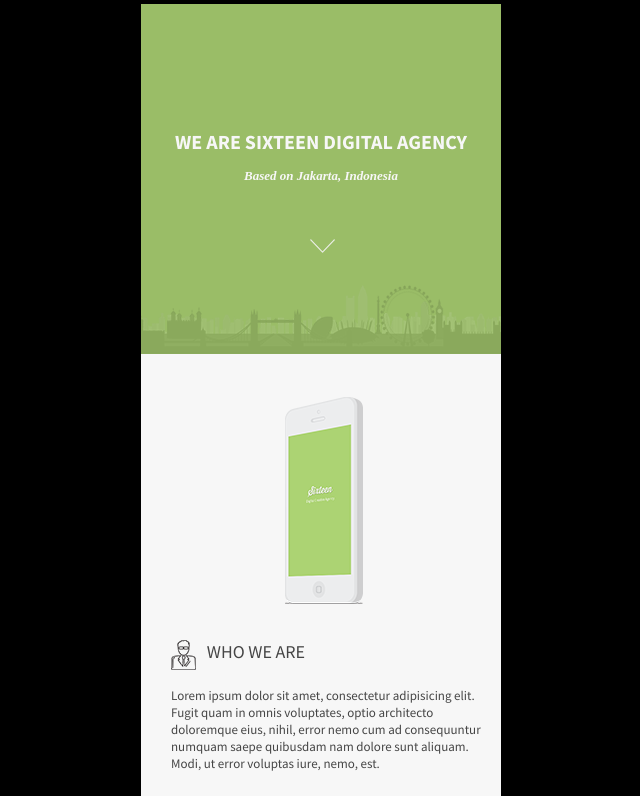
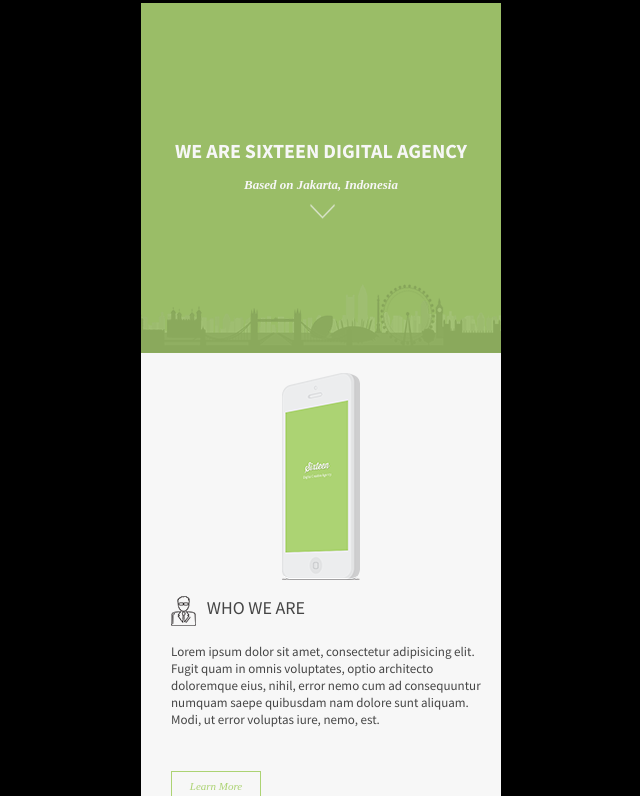
Before and after one commit to chrismcclure/sixteen-website, a plain HTML site: page sixteen-website/index.html in a window 1280 px wide. Shown: the part 50-846 px from the top of the page, without its empty margins (319-959 px from the left). Drawn offline with Linux system fonts and the light colour scheme.

Commit message:
better style after class

```diff
--- a/sixteen-website/index.html
+++ b/sixteen-website/index.html
@@ -15,23 +15,19 @@
         <header>
             <div class="Nav_Bar">
                 <img id="sixteen" src="images/logo-sixteen.png" alt="sixteen logo">
-                <div class="Nav_Btn">
+                <nav>
                     <img id="ham-btn" src="images/btn-tg-button-wobackground.png" alt="Hamburgerbutton">
-                </div>
+                </nav>
             </div>
         </header> <!--End of header-->
 
 
 <!--Begin Title Section-->
         <section class="first_section">
-            <div class="first_section_text">
+            <div class="first_section_content">
                 <h1 >we are sixteen digital agency</h1>
                 <h2 id="h2_ver_1">Based on Jakarta, Indonesia</h2>
                 <img src="images/Down_arrow.png" alt="down arrow">
-            </div>
-
-            <div class="first_section_sil">
-                <img id="sil" src="images/sil.png" alt="silhoutte">
             </div>
         </section>
         <!-- End Title sectioin -->
--- a/sixteen-website/mycss.css
+++ b/sixteen-website/mycss.css
@@ -1,61 +1,44 @@
 html {
     background-color: black;
 }
-
 body {
     width: 360px;
     margin: auto;
-    border: 1px solid black;
 }
-
-div {
-
+div {}
+header {}
+section {
+    border: solid 0px pink;
 }
-
-header{
-
-
-}
-
-section {
-
-
-/*    border: solid 1px pink;*/
-}
-
 
 /* Style all default h1, h2, h3 in document  */
 
-h1, h2, h3{
+h1,
+h2,
+h3 {
     text-align: center;
 }
-
-
-h1{
-    padding-top: 125px;
+h1 {
     font-family: 'Source Sans Pro', sans-serif;
     font-weight: bold;
     font-size: 20px;
     color: #f7f7f7;
     text-transform: uppercase;
 }
-
-h2{
+h2 {
     font-family: 'Source Sans Pro', sans-serif;
-    padding-top: 40px; /*Helps align to top of previous section */
+    padding-top: 40px;
+    /*Helps align to top of previous section */
     font-size: 18px;
     text-transform: uppercase;
 }
-
-h3{
+h3 {
     font-family: Droid Serif;
     font-size: 12px;
     Color: #454545;
-
 }
 
 /*  Individual Styles for h2, h3, seperatebar tags */
-
 
 #h2_ver_1 {
     margin-top: -40px;
@@ -65,66 +48,53 @@ h3{
     color: #f7f7f7;
     text-transform: none;
 }
-
-#h2_ver_2{
+#h2_ver_2 {
     color: : #454545;
-
 }
-
-#h2_ver_3{
+#h2_ver_3 {
     color: #f7f7f7;
 }
-
-
-#h3_ver_1{
+#h3_ver_1 {
     color: #f7f7f7;
 }
-
 #green_text {
     color: #acd373;
 }
-
-.stupid_bars{
+.stupid_bars {
     display: block;
     margin: auto;
 }
 
+/* remove of bullet and left margin from ul */
 
-/* remove of bullet and left margin from ul */
 ul {
     list-style-type: none;
 }
-
-li{
+li {
     margin-left: -10px
 }
 
+/* Header Section */
 
-
-
-/* Header Section */
-header{
+header {
     background-color: #acd373;
     height: 40px;
     width: 100%;
     position: relative;
 }
-
-#sixteen{
+#sixteen {
     left: 30px;
     position: absolute;
     top: 50%;
     transform: translateY(-50%);
 }
-
-.Nav_Btn {
+nav {
     background-color: #89a85c;
     height: 40px;
     width: 40px;
     float: right;
 }
-
-#ham-btn{
+#ham-btn {
     position: relative;
     left: 40%;
     transform: translateY(-50%);
@@ -132,45 +102,45 @@ header{
     transform: translateY(-50%);
 }
 
+/* First Section */
 
 
+/* Round 1 of styling done */
 
-/* First Section */
-/* Round 1 of styling done */
-.first_section{
-    background-color: #9abd67;
+.first_section {
+    background: url(images/sil.png) #9abd67  no-repeat bottom;
     height: 350px;
-    position: relative;
+
 }
 
-.first_section_text img {
+.first_section_content {
+    position: relative;
+    top: 50%;
+    transform: translateY(-50%);
+
+}
+.first_section_content img {
     display: block;
     margin: auto;
-    margin-top: 55px;
 }
 
-#sil{
-    position: absolute;
-    bottom: 0px;
-    left: 0px;
-    width: 100%;
-}
+/* Second Section */
 
-
-/* Second Section */
 .second_section {
     height: 500px;
-    width:100%;
-    background-color: #f7f7f7;
+    width: 100%;
+    background: #f7f7f7;
+
+}
+.img_phone img {
+
     position: relative;
+    display: block;
+    margin: auto;
+
+    transform: translateY(20px);
+
 }
-
-.img_phone img {
-    display: block;
-    padding-top: 43px;
-    margin-left: 40%;
-}
-
 .who_we_are {
     margin-top: 36px;
     margin-left: 30px;
@@ -178,16 +148,13 @@ header{
     font-family: 'Source Sans Pro', sans-serif;
     color: #454545;
 }
-
 .who_we_are p {
     font-size: 13px;
 }
-
-#side_text{
+#side_text {
     font-size: 18px;
     position: absolute;
 }
-
 .button {
     background-color: #f7f7f7;
     color: #acd373;
@@ -200,19 +167,23 @@ header{
     margin-top: 30px;
 }
 
+input:hover {
+	background-color: black;
+}
+
 /*Video Section*/
+
 .Video {
     position: relative;
     height: 262px;
     background-image: url(images/students-video-preview.png);
     display: block;
 }
-
-#playbutton{
+#playbutton {
     display: block;
     position: absolute;
     top: 96px;
-    left:136px;
+    left: 136px;
 }
 
 /*  Services Section */
@@ -223,87 +194,63 @@ header{
     height: 500px;
     position: relative;
 }
-
 .Head_combo1 {
     margin-top: 0px;
     position: relative;
     height: 129px;
-
 }
-
-
 
 /* Three Blocks of Services */
 
 .Service_Block {
     margin-left: -20px;
     padding-right: 12px;
-
 }
-
-
 .service_icons_holder {
     display: block;
     float: left;
-/*    border: 1px solid red;*/
-
+    border: 1px solid red;
 }
-
 .service_icons_holder img {
     margin-top: -5px;
     margin-bottom: 15px;
     margin-left: -10px;
-
-
+    border: 1px solid red;
 }
-
 .service_text_holder {
     float: left;
-/*	   border: 1px solid red;*/
+    border: 1px solid red;
     width: 285px;
 }
 
-
 }
-
 .Service_Block p {
     font-family: Droid Serif;
     font-size: 12px;
     margin-top: 0;
 }
-
 .service_head {
     text-transform: uppercase;
     color: #acd373;
     font-size: 14px;
 }
-
 .service_sub {
     font-size: 13px;
 }
-
-#service_button{
+#service_button {
     position: absolute;
     left: 123px;
     bottom: 48px;
-
 }
 
 /* Meet Team Section */
-
 .Meet_Team {
     height: 484px;
     position: relative;
     background-color: #acd373;
     color: #f7f7f7;
-
 }
-
-
-
-
-
-#white_box{
+#white_box {
     height: 186px;
     width: 200px;
     border-radius: 3%;
@@ -312,27 +259,23 @@ bottom: 48px;
     left: 80px;
     top: 177px;
 }
-
 .circle_face {
     /* There has to be a better way that guessing*/
+
     border: 5px #acd373 solid;
     border-radius: 100%;
     left: 55px;
     top: -30px;
     position: absolute;
 }
-
-.arrows{
+.arrows {
     position: absolute;
     top: 233px;
 }
-
-#left_arrow{
+#left_arrow {
     left: 30px;
-
 }
-
-#right_arrow{
+#right_arrow {
     right: 30px;
 }
 
@@ -341,27 +284,21 @@ bottom: 48px;
 	margin-top: 80px;
 }
 */
-
-#ceo_name{
+#ceo_name {
     color: #acd373;
     text-transform: uppercase;
     margin-top: 80px;
 }
-
-#ceo_title{
+#ceo_title {
     color: black;
     margin-top: 15px;
 }
-
-
 .ceo_social_buttons {
     display: inline;
     position: absolute;
     bottom: 14px;
     left: 63px;
 }
-
-
 .Hiring_section {
     display: block;
     height: 66px;
@@ -370,17 +307,14 @@ color: black;
     bottom: 0;
     background-color: #9abd67;
 }
-
 .Hiring_section p {
     position: absolute;
     left: 30px;
     bottom: 14px;
     padding-left: 0px;
     color: #f7f7f7;
-
 }
-
-#hiring_button{
+#hiring_button {
     border: 1px solid #f7f7f7;
     position: absolute;
     bottom: 13px;
@@ -389,7 +323,6 @@ color: black;
     background-color: #9abd67;
     height: 30px;
     width: 100px;
-
 }
 
 /*   Recent Work Section */
@@ -398,16 +331,12 @@ color: black;
     height: 600px;
     background-color: #f7f7f7;
 }
-
-
-
-#main_image{
+#main_image {
     display: block;
     margin-right: auto;
     margin-left: auto;
 }
-
-#leroy_themes{
+#leroy_themes {
     font-family: 'Source Sans Pro', sans-serif;
     text-align: center;
     font-weight: bold;
@@ -415,14 +344,12 @@ color: black;
     font-size: 14px;
     color: #454545;
 }
-
-#works_button{
+#works_button {
     display: block;
     margin-top: 50px;
     margin-right: auto;
     margin-left: auto;
 }
-
 .Works_logos {
     display: inline;
     position: absolute;
@@ -430,10 +357,7 @@ display: block;
     left: 50px;
 }
 
-
-
 /*Testimonial Section */
-
 .testimonial_section {
     position: relative;
     height: 560px;
@@ -447,7 +371,6 @@ display: block;
     left: 30px;
     top: 60px;
 }
-
 .testimonial_quote p {
     font-family: Droid Serif;
     font-size: 12px;
@@ -456,8 +379,7 @@ display: block;
     padding-left: 15px;
     padding-right: 10px;
 }
-
-#qoutes{
+#qoutes {
     font-family: Droid Serif;
     position: absolute;
     left: 270px;
@@ -465,55 +387,43 @@ display: block;
     font-size: 48.64px;
     color: #d9d5d3;
 }
-
-
 .pic_name_block {
     display: block;
     width: 300px;
     position: absolute;
     top: 200px;
-
     left: 50px;
 }
-
 .pic_name_block img {
     border-radius: 100%;
     float: left;
     margin-right: 20px;
-
     /*
     position: absolute;
     top: 180px;
     left: 30px;
 }
 */
-
 }
-
-
-#John_Doe_Name{
+#John_Doe_Name {
     text-transform: uppercase;
     font-family: 'Source Sans Pro', sans-serif;
     color: #acd373;
     font-size: 14px;
     font-weight: bold;
 }
-
-#smash_mag{
+#smash_mag {
     font-style: italic;
     font-size: 12px;
     font-family: Droid Serif;
     color: #babcbf;
 }
-
 .circle_holder {
     display: inline;
     position: absolute;
     left: 160px;
     top: 300px;
-
 }
-
 .filled_circle {
     width: 10px;
     height: 10px;
@@ -523,8 +433,6 @@ display: block;
     float: left;
     margin: 3px;
 }
-
-
 .empty_cicle {
     float: left;
     width: 10px;
@@ -533,8 +441,6 @@ display: block;
     border-radius: 100%;
     border: 2px solid #f7f7f7;
 }
-
-
 .Test_text_block {
     margin-left: 20px;
     margin-right: 20px;
@@ -542,22 +448,18 @@ display: block;
     position: absolute;
     top: 330px
 }
-
-#Testimonial_Head{
+#Testimonial_Head {
     text-transform: uppercase;
     font-family: 'Source Sans Pro', sans-serif;
     color: #e3e3e4;
     font-size: 18px;
 }
-
-#Testimonial_Body{
+#Testimonial_Body {
     font-family: 'Source Sans Pro', sans-serif;
     color: #e3e3e4;
     font-size: 13px;
 }
-
-
-#test_button{
+#test_button {
     position: absolute;
     width: 130px;
     height: 30px;
@@ -566,26 +468,17 @@ position: absolute;
     background: none;
 }
 
-
-
-
 /* Blog Section */
 .blog_section {
     position: relative;
     height: 615px;
     background-color: #f7f7f7;
     margin-top: -16px;
-
 }
-
-.title_sub_line{
+.title_sub_line {
     height: 139px;
-
 }
-
-
-
-.blog_entry{
+.blog_entry {
     display: block;
     float: left;
     height: 204px;
@@ -594,7 +487,6 @@ position: absolute;
     margin-top: 15px;
     position: relative;
 }
-
 .blog_entry p {
     text-align: center;
     font-family: 'Source Sans Pro', sans-serif;
@@ -602,8 +494,6 @@ position: absolute;
     font-size: 10.3px;
     padding-top: 14px;
 }
-
-
 .green_circle {
     width: 30px;
     height: 30px;
@@ -614,18 +504,16 @@ position: absolute;
     top: 76px;
     left: 62px;
 }
-
 .image_box {
     /* Can't figure out how to get all the images in the box correctly */
+
     width: 35px;
     height: 35px;
     position: absolute;
     bottom: -8px;
     left: 7px;
 }
-
-
-#blog_button{
+#blog_button {
     position: absolute;
     height: 30px;
     width: 160px;
@@ -639,28 +527,22 @@ position: absolute;
     border: 1px solid #acd373;
 }
 
-
-
 /* Contact Section */
 .Contact_section {
     position: relative;
     height: 740px;
     background-color: #acd373;
 }
-
 .Newsletter {
     height: 60px;
 }
-
 .map_container {
     background-image: url(images/map-bkg_130.jpg);
 }
-
 .footer {
     height: 100px;
     background-color: #9abd67;
 }
-
 .footer_social_buttons {
     display: inline;
 }
```
Also changed, not shown: 1 other file. Lines whose indentation alone changed are shown as unchanged.
